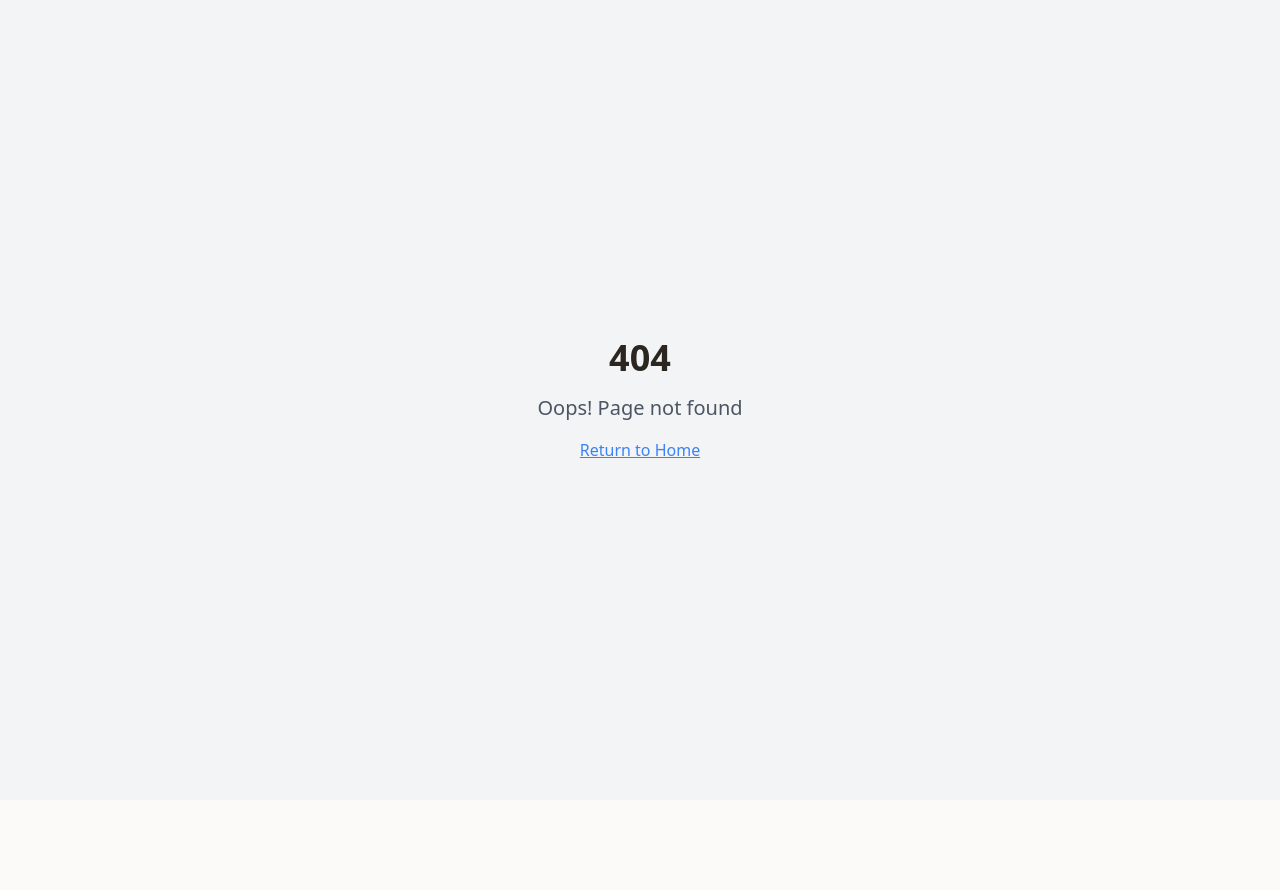
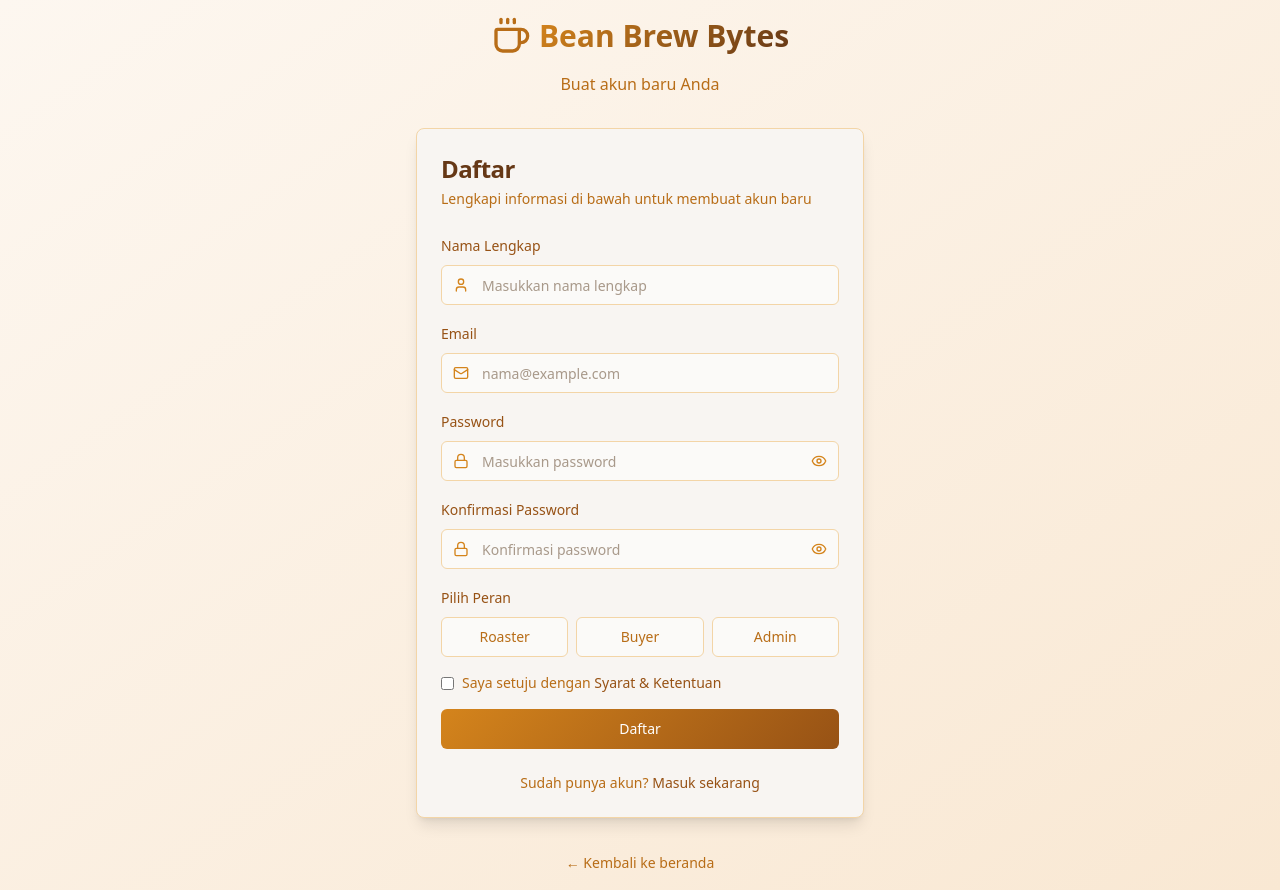
Before and after one commit to dikameo/bean-brew-bytes, a React (Vite) app: page /register in a window 1280 px wide. Before the commit this address had no page. Before the commit the page ends 800 px from the top, so only its background shows below. Built offline with nearby package versions, Linux system fonts and the light colour scheme.

Commit message:
Add register page
Added a register page (`src/pages/Register.tsx`) with relevant form fields and links. Updated `src/App.tsx` to include the `/register` route and `src/components/Header.tsx` to add a register link.

```diff
--- a/src/App.tsx
+++ b/src/App.tsx
@@ -6,6 +6,7 @@ import { QueryClient, QueryClientProvider } from "@tanstack/react-query";
 import { BrowserRouter, Routes, Route } from "react-router-dom";
 import Index from "./pages/Index";
 import Login from "./pages/Login";
+import Register from "./pages/Register";
 import RoasterDashboard from "./pages/RoasterDashboard";
 import BuyerDashboard from "./pages/BuyerDashboard";
 import AdminDashboard from "./pages/AdminDashboard";
@@ -24,6 +25,7 @@ const App = () => (
         <Routes>
           <Route path="/" element={<Index />} />
           <Route path="/login" element={<Login />} />
+          <Route path="/register" element={<Register />} />
           <Route path="/roaster" element={<RoasterDashboard />} />
           <Route path="/buyer" element={<BuyerDashboard />} />
           <Route path="/admin" element={<AdminDashboard />} />
--- /dev/null
+++ b/src/pages/Register.tsx
@@ -0,0 +1,240 @@
+
+import { useState } from "react";
+import { Link } from "react-router-dom";
+import { Coffee, Eye, EyeOff, User, Mail, Lock } from "lucide-react";
+import { Button } from "@/components/ui/button";
+import { Input } from "@/components/ui/input";
+import { Label } from "@/components/ui/label";
+import { Card, CardContent, CardDescription, CardHeader, CardTitle } from "@/components/ui/card";
+
+const Register = () => {
+  const [formData, setFormData] = useState({
+    name: "",
+    email: "",
+    password: "",
+    confirmPassword: "",
+    role: ""
+  });
+  const [showPassword, setShowPassword] = useState(false);
+  const [showConfirmPassword, setShowConfirmPassword] = useState(false);
+  const [isLoading, setIsLoading] = useState(false);
+
+  const handleSubmit = async (e: React.FormEvent) => {
+    e.preventDefault();
+    setIsLoading(true);
+
+    // Simulasi proses register
+    setTimeout(() => {
+      setIsLoading(false);
+      console.log("Register attempt:", formData);
+      // Di sini akan ada logika registrasi sebenarnya
+    }, 1000);
+  };
+
+  const handleInputChange = (e: React.ChangeEvent<HTMLInputElement>) => {
+    setFormData({
+      ...formData,
+      [e.target.name]: e.target.value
+    });
+  };
+
+  const handleRoleSelect = (role: string) => {
+    setFormData({
+      ...formData,
+      role
+    });
+  };
+
+  return (
+    <div className="min-h-screen bg-gradient-to-br from-coffee-50 to-coffee-100 flex items-center justify-center p-4">
+      <div className="w-full max-w-md">
+        {/* Logo dan Header */}
+        <div className="text-center mb-8">
+          <div className="flex items-center justify-center space-x-2 mb-4">
+            <Coffee className="h-10 w-10 text-coffee-600" />
+            <span className="text-3xl font-bold coffee-text-gradient">
+              Bean Brew Bytes
+            </span>
+          </div>
+          <p className="text-coffee-600">Buat akun baru Anda</p>
+        </div>
+
+        <Card className="border-coffee-200 shadow-lg">
+          <CardHeader className="space-y-1">
+            <CardTitle className="text-2xl text-coffee-900">Daftar</CardTitle>
+            <CardDescription className="text-coffee-600">
+              Lengkapi informasi di bawah untuk membuat akun baru
+            </CardDescription>
+          </CardHeader>
+          <CardContent>
+            <form onSubmit={handleSubmit} className="space-y-4">
+              <div className="space-y-2">
+                <Label htmlFor="name" className="text-coffee-700">Nama Lengkap</Label>
+                <div className="relative">
+                  <Input
+                    id="name"
+                    name="name"
+                    type="text"
+                    placeholder="Masukkan nama lengkap"
+                    value={formData.name}
+                    onChange={handleInputChange}
+                    required
+                    className="border-coffee-200 focus:ring-coffee-500 focus:border-coffee-500 pl-10"
+                  />
+                  <User className="absolute left-3 top-1/2 transform -translate-y-1/2 h-4 w-4 text-coffee-500" />
+                </div>
+              </div>
+
+              <div className="space-y-2">
+                <Label htmlFor="email" className="text-coffee-700">Email</Label>
+                <div className="relative">
+                  <Input
+                    id="email"
+                    name="email"
+                    type="email"
+                    placeholder="nama@example.com"
+                    value={formData.email}
+                    onChange={handleInputChange}
+                    required
+                    className="border-coffee-200 focus:ring-coffee-500 focus:border-coffee-500 pl-10"
+                  />
+                  <Mail className="absolute left-3 top-1/2 transform -translate-y-1/2 h-4 w-4 text-coffee-500" />
+                </div>
+              </div>
+
+              <div className="space-y-2">
+                <Label htmlFor="password" className="text-coffee-700">Password</Label>
+                <div className="relative">
+                  <Input
+                    id="password"
+                    name="password"
+                    type={showPassword ? "text" : "password"}
+                    placeholder="Masukkan password"
+                    value={formData.password}
+                    onChange={handleInputChange}
+                    required
+                    className="border-coffee-200 focus:ring-coffee-500 focus:border-coffee-500 pl-10 pr-10"
+                  />
+                  <Lock className="absolute left-3 top-1/2 transform -translate-y-1/2 h-4 w-4 text-coffee-500" />
+                  <button
+                    type="button"
+                    onClick={() => setShowPassword(!showPassword)}
+                    className="absolute right-3 top-1/2 transform -translate-y-1/2 text-coffee-500 hover:text-coffee-700"
+                  >
+                    {showPassword ? <EyeOff className="h-4 w-4" /> : <Eye className="h-4 w-4" />}
+                  </button>
+                </div>
+              </div>
+
+              <div className="space-y-2">
+                <Label htmlFor="confirmPassword" className="text-coffee-700">Konfirmasi Password</Label>
+                <div className="relative">
+                  <Input
+                    id="confirmPassword"
+                    name="confirmPassword"
+                    type={showConfirmPassword ? "text" : "password"}
+                    placeholder="Konfirmasi password"
+                    value={formData.confirmPassword}
+                    onChange={handleInputChange}
+                    required
+                    className="border-coffee-200 focus:ring-coffee-500 focus:border-coffee-500 pl-10 pr-10"
+                  />
+                  <Lock className="absolute left-3 top-1/2 transform -translate-y-1/2 h-4 w-4 text-coffee-500" />
+                  <button
+                    type="button"
+                    onClick={() => setShowConfirmPassword(!showConfirmPassword)}
+                    className="absolute right-3 top-1/2 transform -translate-y-1/2 text-coffee-500 hover:text-coffee-700"
+                  >
+                    {showConfirmPassword ? <EyeOff className="h-4 w-4" /> : <Eye className="h-4 w-4" />}
+                  </button>
+                </div>
+              </div>
+
+              <div className="space-y-2">
+                <Label className="text-coffee-700">Pilih Peran</Label>
+                <div className="grid grid-cols-3 gap-2">
+                  <Button
+                    type="button"
+                    variant={formData.role === "roaster" ? "default" : "outline"}
+                    className={`border-coffee-200 text-coffee-600 hover:bg-coffee-50 ${
+                      formData.role === "roaster" ? "coffee-gradient text-white" : ""
+                    }`}
+                    onClick={() => handleRoleSelect("roaster")}
+                  >
+                    Roaster
+                  </Button>
+                  <Button
+                    type="button"
+                    variant={formData.role === "buyer" ? "default" : "outline"}
+                    className={`border-coffee-200 text-coffee-600 hover:bg-coffee-50 ${
+                      formData.role === "buyer" ? "coffee-gradient text-white" : ""
+                    }`}
+                    onClick={() => handleRoleSelect("buyer")}
+                  >
+                    Buyer
+                  </Button>
+                  <Button
+                    type="button"
+                    variant={formData.role === "admin" ? "default" : "outline"}
+                    className={`border-coffee-200 text-coffee-600 hover:bg-coffee-50 ${
+                      formData.role === "admin" ? "coffee-gradient text-white" : ""
+                    }`}
+                    onClick={() => handleRoleSelect("admin")}
+                  >
+                    Admin
+                  </Button>
+                </div>
+              </div>
+
+              <div className="flex items-center space-x-2">
+                <input
+                  id="terms"
+                  type="checkbox"
+                  required
+                  className="rounded border-coffee-200 text-coffee-600 focus:ring-coffee-500"
+                />
+                <Label htmlFor="terms" className="text-sm text-coffee-600">
+                  Saya setuju dengan{" "}
+                  <Link to="/terms" className="text-coffee-700 hover:text-coffee-900 hover:underline">
+                    Syarat & Ketentuan
+                  </Link>
+                </Label>
+              </div>
+
+              <Button
+                type="submit"
+                className="w-full coffee-gradient hover:opacity-90 text-white"
+                disabled={isLoading}
+              >
+                {isLoading ? "Memproses..." : "Daftar"}
+              </Button>
+            </form>
+
+            <div className="mt-6 text-center">
+              <p className="text-sm text-coffee-600">
+                Sudah punya akun?{" "}
+                <Link
+                  to="/login"
+                  className="text-coffee-700 hover:text-coffee-900 font-medium hover:underline"
+                >
+                  Masuk sekarang
+                </Link>
+              </p>
+            </div>
+          </CardContent>
+        </Card>
+
+        <div className="mt-8 text-center">
+          <Link
+            to="/"
+            className="text-coffee-600 hover:text-coffee-800 text-sm hover:underline"
+          >
+            ← Kembali ke beranda
+          </Link>
+        </div>
+      </div>
+    </div>
+  );
+};
+
+export default Register;
```
